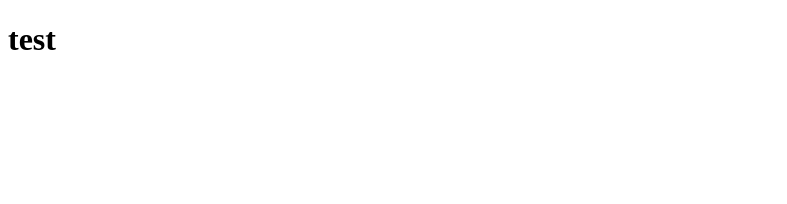
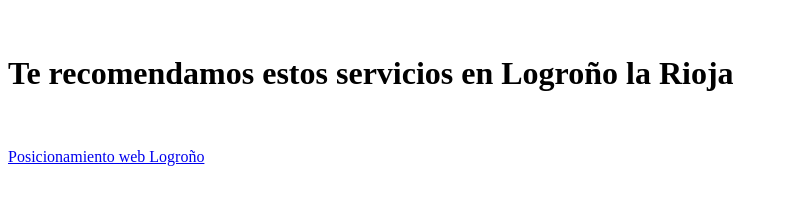
Before and after one commit to tubuscador/tubuscador.github.io, a plain HTML site: page index.html in a window 1280 px wide. Shown: the whole page, without its empty margins (0-787 px from the left). Drawn offline with Linux system fonts and the light colour scheme.

Commit message:
Update index.html

```diff
--- a/index.html
+++ b/index.html
@@ -1,6 +1,15 @@
-<!DOCTYPE html>
-<html lang ="es">
-    <body>
-        <h1>test</h1>
-    </body>
+<!DOCTYPE html PUBLIC "-//W3C//DTD XHTML 1.0 Transitional//EN" "http://www.w3.org/TR/xhtml1/DTD/xhtml1-transitional.dtd">
+<html xmlns="http://www.w3.org/1999/xhtml">
+<head>
+<meta http-equiv="Content-Type" content="text/html; charset=utf-8" />
+<title>Documento sin título</title>
+</head>
+
+<body>
+<p>&nbsp;</p>
+<h1>Te recomendamos estos servicios en Logroño la Rioja</h1>
+<p>&nbsp;</p>
+<p><a href="https://bulldog.pro/posicionamiento-web-logrono-seo-en-logrono/">Posicionamiento web Logroño</a></p>
+<p>&nbsp;</p>
+</body>
 </html>
```
